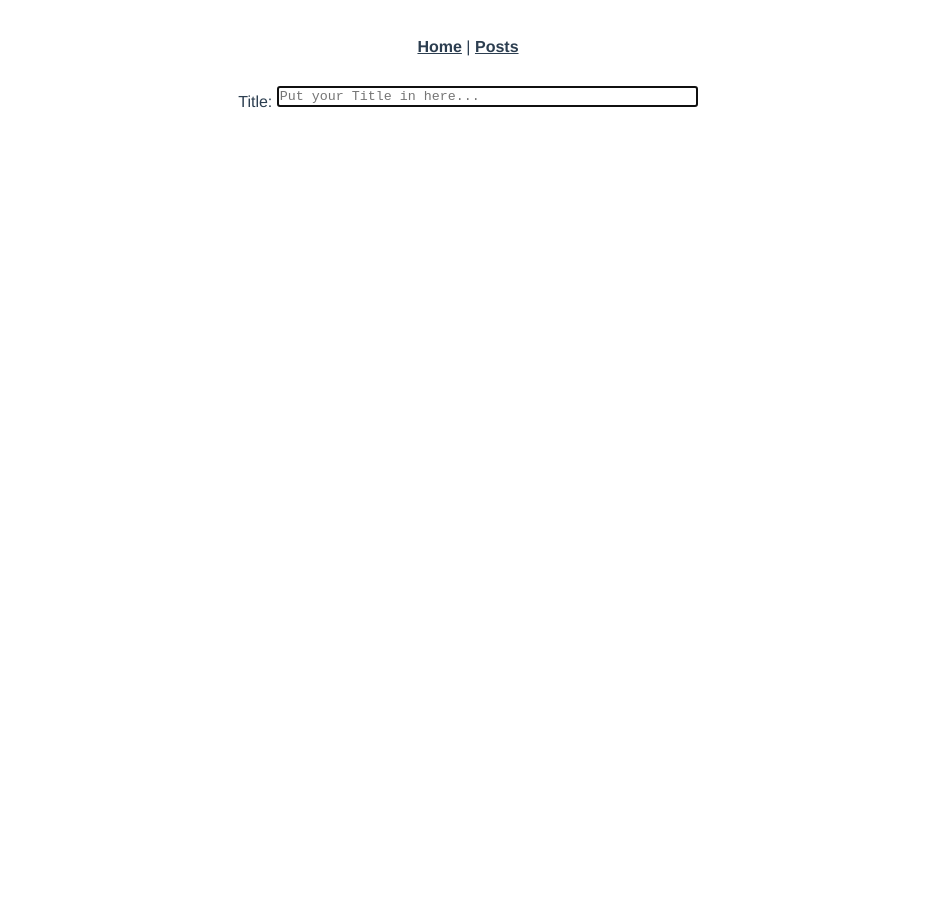
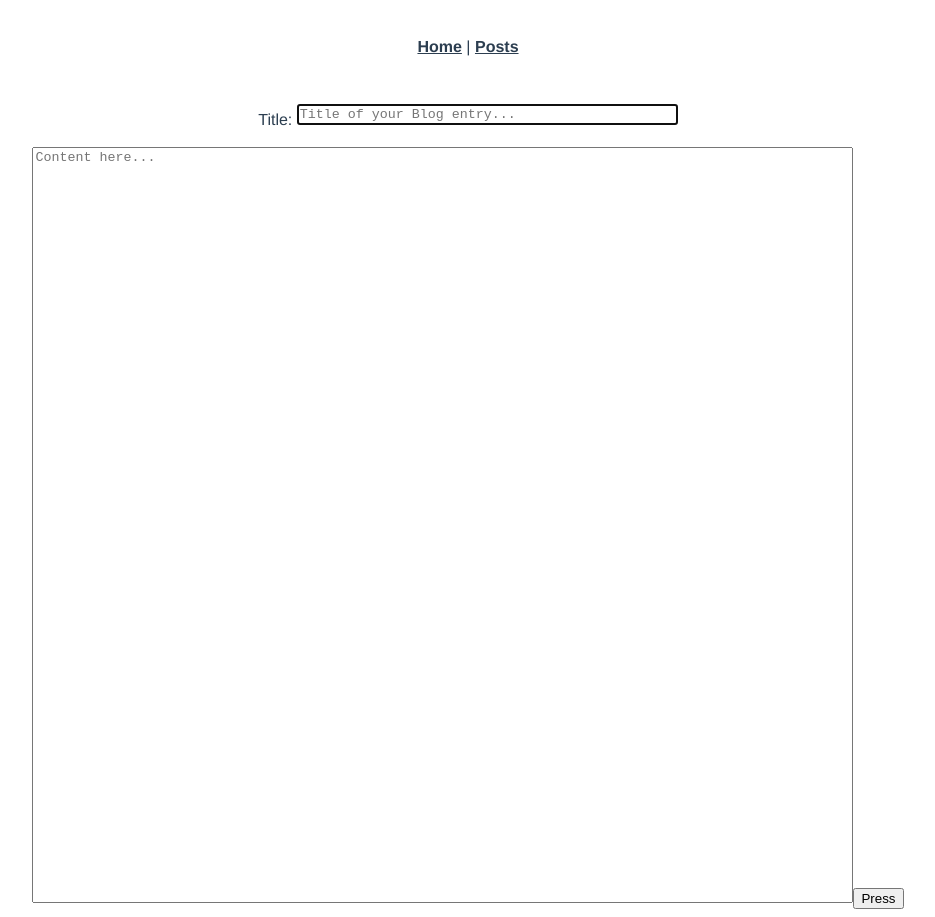
Before and after one commit to SkyxHD/Informatik-Projekt, a Vue app: page /createpost in a window 1280 px wide. Shown: the whole page, without its empty margins (172-1107 px from the left). Before the commit the page ends 800 px from the top, so only its background shows below. Built offline with nearby package versions, Linux system fonts and the light colour scheme.

Commit message:
Co-authored-by: GoGoGadgetoichhasseFranzosen <GoGoGadgetoichhasseFranzosen@users.noreply.github.com>

```diff
--- a/src/views/CreatePostView.vue
+++ b/src/views/CreatePostView.vue
@@ -1,8 +1,14 @@
 <template>
     <div class="createwrapper">
         <div>
-          <form action="/post" ></form>
-          Title: <textarea rows="1" cols="50" autofocus placeholder="Put your Title in here..."></textarea>
+          <form action="/post" id="usrform">
+          </form>
+          <br>
+          Title: <textarea id="title" rows="1" cols="45" autofocus placeholder="Title of your Blog entry..."></textarea>
+          <br>
+          <br>
+          <textarea rows="50" cols="100" placeholder="Content here..."></textarea>
+          <button type="button" onclick="myFunction()">Press</button>
         </div>
     </div>
 </template>
@@ -15,16 +21,17 @@ export default{
 
     async createPost(post) { // Define an asynchronous method called "createPost" that takes a post object as an argument
   try {
-    const response = await axios.post(`${this.url}/wp-json/wp/v2/posts`, post, { headers: this.headers }); // Send a POST request to the WordPress REST API endpoint to create a new post, passing in the post object and an object containing headers for authentication
+    const response = await axios.post(`${this.url}/wp-json/wp/v2/news`, post, { headers: this.headers }); // Send a POST request to the WordPress REST API endpoint to create a new post, passing in the post object and an object containing headers for authentication
     return response.data; // Return the response data (the newly created post)
   } catch (error) {
     throw new Error(`Error while creating post: ${error}`); // If there is an error, throw a new Error object with a message containing the error
   }
 }
 }
-
+function myFunction() {
+  document.getElementById("title").value = "Du Hund";
+}
 </script>
-
 
 <style>
 textarea {
--- a/src/views/PostsView.vue
+++ b/src/views/PostsView.vue
@@ -37,7 +37,7 @@ export default {
   },
   async mounted() {
     this.loading = true
-    const { data } = await axios.get('http://mysite.local/wp-json/wp/v2/news/142')
+    const { data } = await axios.get('http://mysite.local/wp-json/wp/v2/news')
     for (let i = 0; i < data.length; i++) {
       const post = data[i]
       const { data: imageData } = await axios.get(post._links['wp:featuredmedia'][0].href)
@@ -49,6 +49,7 @@ export default {
 }
 
 </script>
+
 <style scoped>
 .header{
   display: flex;
```
